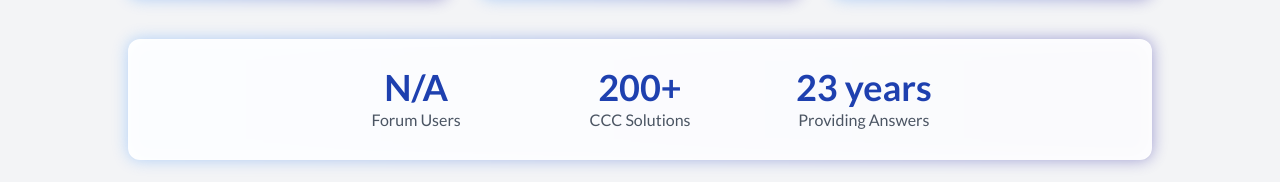
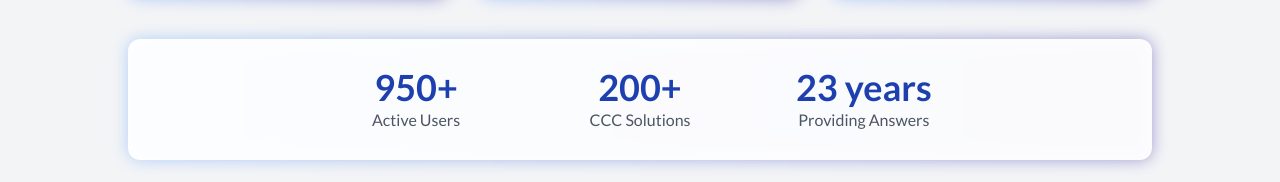
Before and after one commit to Tankman61/CCCSolutions, a React (Vite) app in the folder website/: page / in a window 1280 px wide. Shown: the part 1284-1466 px from the top of the page. Built offline with nearby package versions, Linux system fonts and the light colour scheme; what pocketbase would draw is missing.

Commit message:
changed active user count

```diff
--- a/website/src/pages/HomePage.jsx
+++ b/website/src/pages/HomePage.jsx
@@ -151,8 +151,8 @@ most comprehensive</span> CCC solution repository
             >
               <div className="grid md:grid-cols-3 gap-16">
                 <div className="text-center p-3">
-                  <p className="text-4xl font-bold text-blue-800">N/A</p>
-                  <p className="text-gray-600">Forum Users</p>
+                  <p className="text-4xl font-bold text-blue-800">950+</p>
+                  <p className="text-gray-600">Active Users</p>
                 </div>
                 <div className="text-center p-3">
                   <p className="text-4xl font-bold text-blue-800">200+</p>
```
